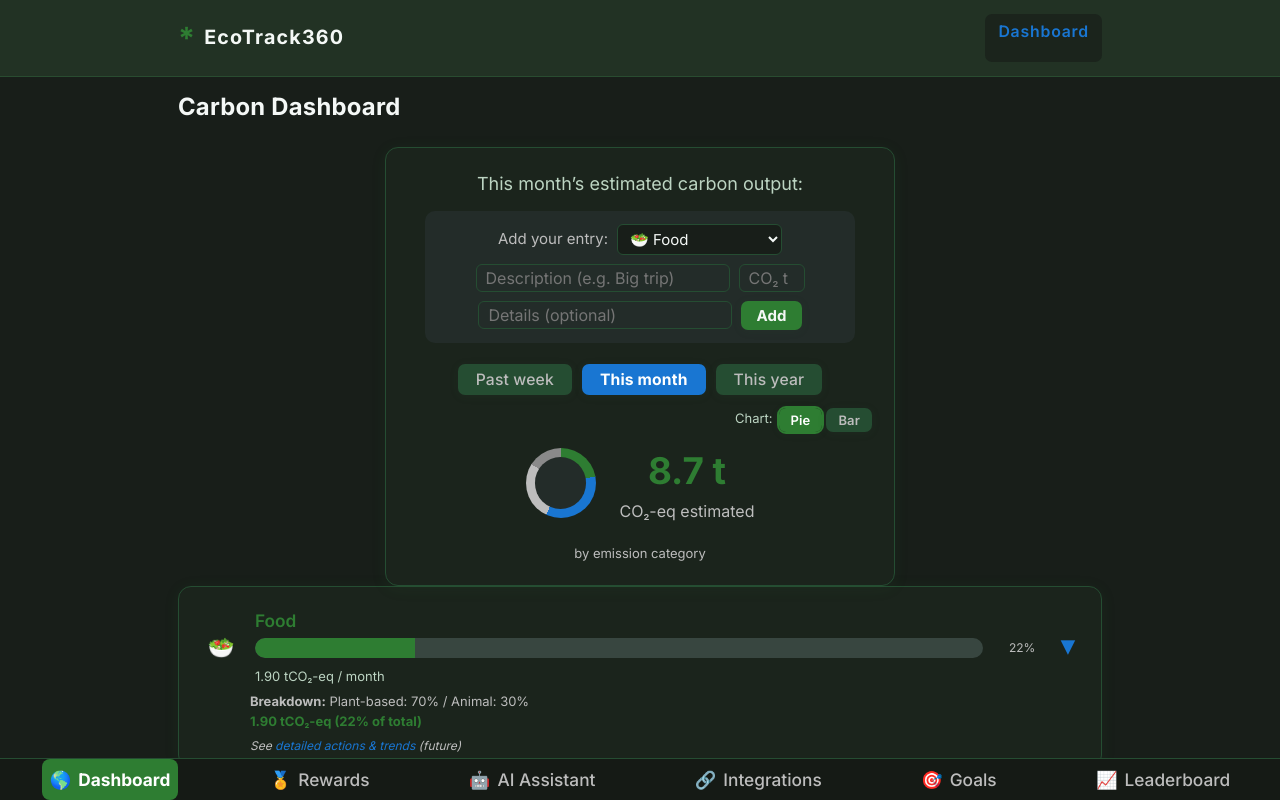
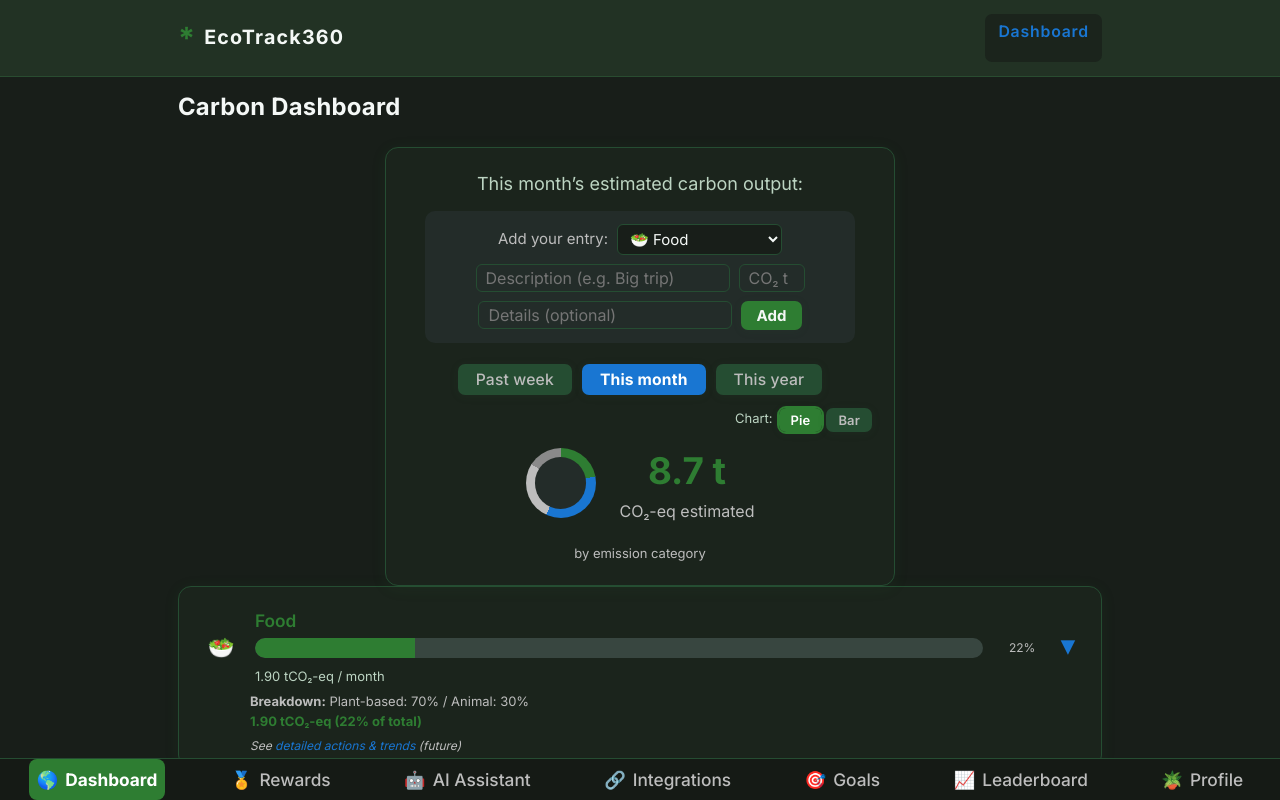
Before and after one commit to Workflow-Manager-admin/ecotrack360-26751-ada0b278, a React (Create React App) app in the folder eco_track360/: page / in a window 1280 px wide. Shown: the top 800 px of the page. Built offline with nearby package versions, Linux system fonts and the light colour scheme; the HTML template or start-up script is replaced by a standard one.

Commit message:
Auto-commit: Changes as of 2025-06-03T06:00:32.253902+00:00

```diff
--- a/eco_track360/src/App.js
+++ b/eco_track360/src/App.js
@@ -9,6 +9,7 @@ import Integrations from './components/Integrations';
 import GoalTracking from './components/GoalTracking';
 import Leaderboard from './components/Leaderboard';
 import Navigation from './components/Navigation';
+import Profile from './components/Profile';
 
 // Section key -> component map
 const SECTION_COMPONENTS = {
@@ -18,6 +19,7 @@ const SECTION_COMPONENTS = {
   integrations: Integrations,
   goals: GoalTracking,
   leaderboard: Leaderboard,
+  profile: Profile,
 };
 
 /**
--- a/eco_track360/src/components/Navigation.js
+++ b/eco_track360/src/components/Navigation.js
@@ -14,6 +14,7 @@ function Navigation({ currentSection, setSection }) {
     { label: 'Integrations', icon: '🔗', section: 'integrations' },
     { label: 'Goals', icon: '🎯', section: 'goals' },
     { label: 'Leaderboard', icon: '📈', section: 'leaderboard' },
+    { label: 'Profile', icon: '🪴', section: 'profile' }, // Profile nav item with eco icon
   ];
 
   return (
```
Also changed, not shown: 2 other files (tests, documents, lock files or other folders).
